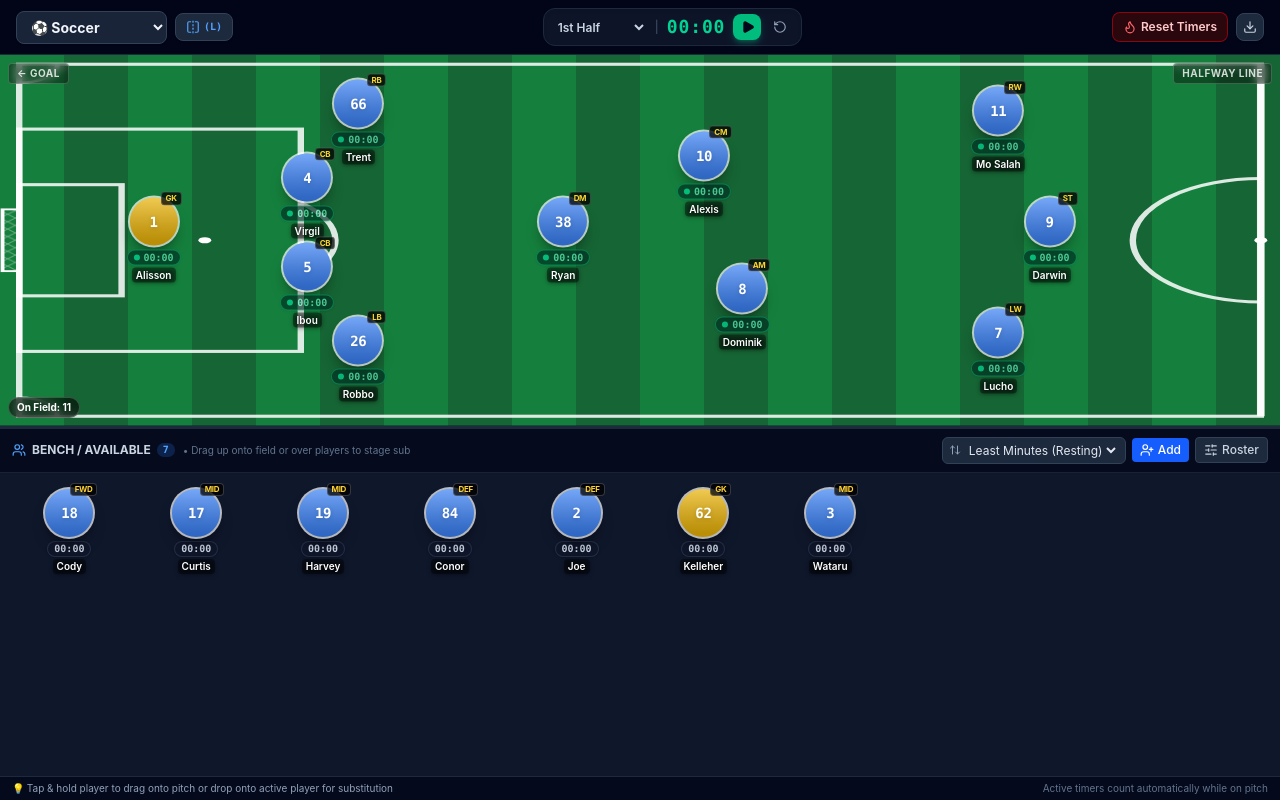
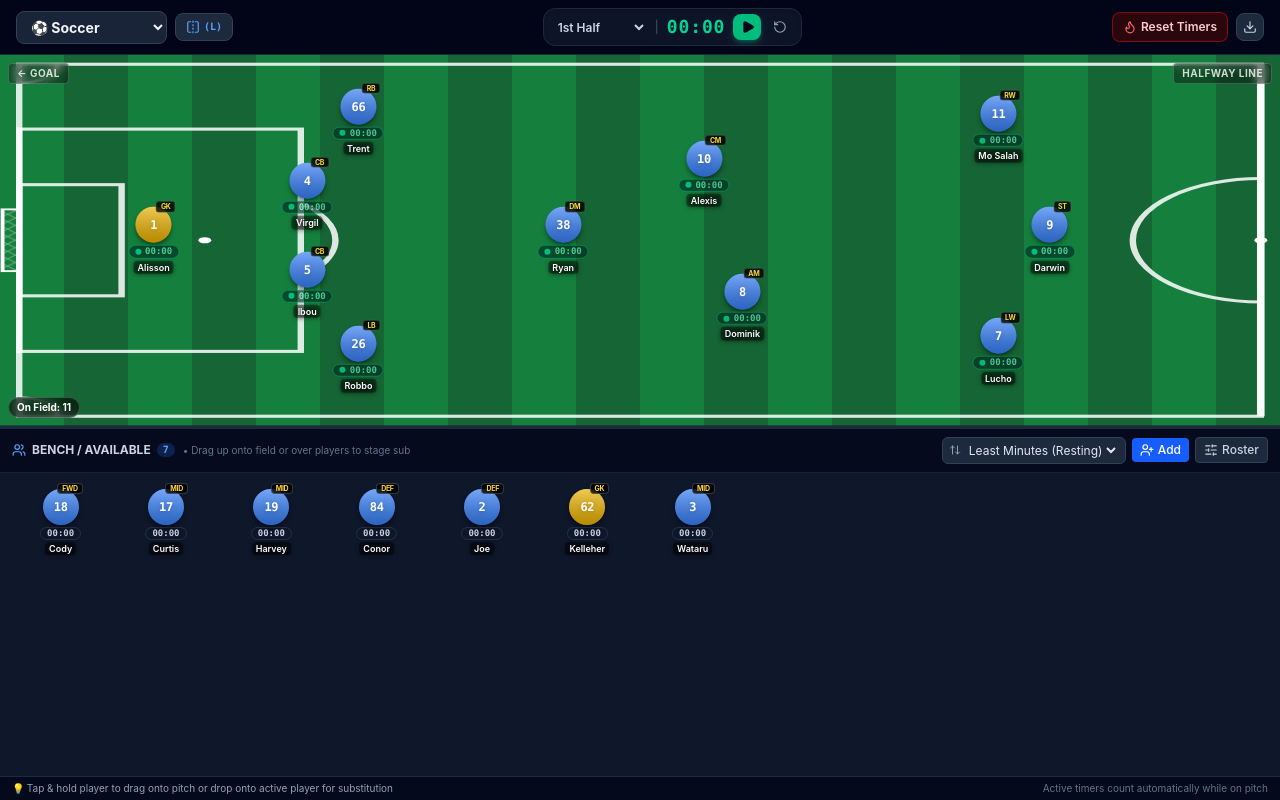
Before and after one commit to stephenwardhw/coachsub, a React (Vite) app: page / in a window 1280 px wide. Built offline with nearby package versions, Linux system fonts and the light colour scheme.

Commit message:
refactor: adjust player token size and positioning
Refine player token visuals by reducing icon sizes and tightening hitboxes and alignment offsets for improved field density and layout consistency.

```diff
--- a/src/App.tsx
+++ b/src/App.tsx
@@ -345,7 +345,7 @@ export default function App() {
               const dy = p.fieldPosition.y - py;
               // Aspect ratio weighting (field is ~10:6)
               const dist = Math.sqrt(dx * dx + (dy * 1.6) * (dy * 1.6));
-              if (dist < 10 && dist < minDistance) {
+              if (dist < 8.5 && dist < minDistance) {
                 minDistance = dist;
                 nearestPlayerId = p.id;
               }
@@ -391,8 +391,8 @@ export default function App() {
             if (targetPlayer && targetPlayer.fieldPosition) {
               // Offset slightly up and to the right as explicitly requested:
               // "The icon should then be placed over the existing player and a bit up and to the right so it does not overlap."
-              const stagedX = Math.round(Math.min(94, targetPlayer.fieldPosition.x + 7) * 10) / 10;
-              const stagedY = Math.round(Math.max(6, targetPlayer.fieldPosition.y - 8) * 10) / 10;
+              const stagedX = Math.round(Math.min(94, targetPlayer.fieldPosition.x + 5.5) * 10) / 10;
+              const stagedY = Math.round(Math.max(6, targetPlayer.fieldPosition.y - 6) * 10) / 10;
 
               setState((prev) => ({
                 ...prev,
@@ -556,15 +556,15 @@ export default function App() {
                 >
                   {/* Visual dashed connector line between target and incoming sub */}
                   {targetPlayer && targetPlayer.fieldPosition && (
-                    <svg className="absolute -inset-10 w-28 h-28 pointer-events-none -z-10">
+                    <svg className="absolute -inset-6 w-20 h-20 pointer-events-none -z-10">
                       <line
-                        x1="20"
-                        y1="60"
-                        x2="60"
-                        y2="20"
+                        x1="16"
+                        y1="44"
+                        x2="44"
+                        y2="16"
                         stroke="#34d399"
-                        strokeWidth="2.5"
-                        strokeDasharray="4 3"
+                        strokeWidth="2"
+                        strokeDasharray="3 2"
                       />
                     </svg>
                   )}
@@ -622,8 +622,8 @@ export default function App() {
               if (selectedFieldPlayer) {
                 const targetPos = selectedFieldPlayer.fieldPosition;
                 if (targetPos) {
-                  const stagedX = Math.round(Math.min(94, targetPos.x + 7) * 10) / 10;
-                  const stagedY = Math.round(Math.max(6, targetPos.y - 8) * 10) / 10;
+                  const stagedX = Math.round(Math.min(94, targetPos.x + 5.5) * 10) / 10;
+                  const stagedY = Math.round(Math.max(6, targetPos.y - 6) * 10) / 10;
                   setState((prev) => ({
                     ...prev,
                     players: prev.players.map((p) =>
--- a/src/components/BenchTray.tsx
+++ b/src/components/BenchTray.tsx
@@ -121,7 +121,7 @@ export const BenchTray: React.FC<BenchTrayProps> = ({
             </button>
           </div>
         ) : (
-          <div className="grid grid-cols-4 sm:grid-cols-6 md:grid-cols-8 lg:grid-cols-10 gap-3 items-center justify-items-center">
+          <div className="grid grid-cols-5 sm:grid-cols-7 md:grid-cols-9 lg:grid-cols-12 gap-2 items-center justify-items-center">
             {sorted.map((player) => {
               const isStaged = stagedPlayerIds.has(player.id);
               return (
--- a/src/components/PlayerToken.tsx
+++ b/src/components/PlayerToken.tsx
@@ -32,9 +32,9 @@ export const PlayerToken: React.FC<PlayerTokenProps> = ({
   className = '',
 }) => {
   const sizeClasses = {
-    sm: 'w-10 h-10 text-xs',
-    md: 'w-12 h-12 text-sm',
-    lg: 'w-14 h-14 text-base',
+    sm: 'w-[30px] h-[30px] text-[10px]',
+    md: 'w-9 h-9 text-xs',
+    lg: 'w-[42px] h-[42px] text-sm',
   }[size];
 
   const badgeColor = player.color || '#3b82f6';
@@ -49,17 +49,17 @@ export const PlayerToken: React.FC<PlayerTokenProps> = ({
     >
       {/* Target indicator ring if another player is being hovered over this player */}
       {isTargeted && (
-        <span className="absolute -inset-2.5 rounded-full border-2 border-emerald-400 bg-emerald-500/20 animate-ping pointer-events-none" />
+        <span className="absolute -inset-2 rounded-full border-2 border-emerald-400 bg-emerald-500/20 animate-ping pointer-events-none" />
       )}
 
       {/* Main Jersey Circle Icon */}
       <div
-        className={`relative ${sizeClasses} rounded-full flex flex-col items-center justify-center font-black tracking-tight text-white shadow-lg transition-transform duration-150 ${
+        className={`relative ${sizeClasses} rounded-full flex flex-col items-center justify-center font-black tracking-tight text-white shadow-md transition-transform duration-150 ${
           isStagedSub
-            ? 'ring-3 ring-emerald-400 ring-offset-2 ring-offset-slate-900 bg-emerald-600 scale-95 shadow-emerald-500/40 animate-pulse'
+            ? 'ring-2 ring-emerald-400 ring-offset-1 ring-offset-slate-900 bg-emerald-600 scale-95 shadow-emerald-500/40 animate-pulse'
             : isBeingReplaced
-            ? 'ring-3 ring-amber-400 ring-offset-2 ring-offset-slate-900 bg-slate-800 border-2 border-amber-400 opacity-90'
-            : 'ring-2 ring-white/70 shadow-black/40 hover:scale-105 active:scale-95'
+            ? 'ring-2 ring-amber-400 ring-offset-1 ring-offset-slate-900 bg-slate-800 border-2 border-amber-400 opacity-90'
+            : 'ring-1.5 ring-white/70 shadow-black/40 hover:scale-105 active:scale-95'
         }`}
         style={{
           backgroundColor: isStagedSub ? '#059669' : badgeColor,
@@ -70,21 +70,21 @@ export const PlayerToken: React.FC<PlayerTokenProps> = ({
 
         {/* Staged sub badge marker */}
         {isStagedSub && (
-          <span className="absolute -top-2 -left-1 px-1.5 py-0.2 rounded-full bg-emerald-500 text-[8px] font-black text-white uppercase tracking-wider border border-white shadow-xs">
+          <span className="absolute -top-2 -left-1 px-1 py-0.2 rounded-full bg-emerald-500 text-[7px] font-black text-white uppercase tracking-wider border border-white shadow-xs">
             SUB IN
           </span>
         )}
 
         {/* Being replaced badge marker */}
         {isBeingReplaced && (
-          <span className="absolute -top-2 -left-1 px-1.5 py-0.2 rounded-full bg-amber-500 text-[8px] font-black text-slate-950 uppercase tracking-wider border border-white shadow-xs">
+          <span className="absolute -top-2 -left-1 px-1 py-0.2 rounded-full bg-amber-500 text-[7px] font-black text-slate-950 uppercase tracking-wider border border-white shadow-xs">
             OUT
           </span>
         )}
 
         {/* Position tag top right */}
         {player.position && !isStagedSub && (
-          <span className="absolute -top-1.5 -right-1 px-1 py-0.2 rounded bg-black/75 text-[8px] font-bold text-amber-300 border border-white/20">
+          <span className="absolute -top-1.5 -right-1 px-1 py-0.2 rounded bg-black/80 text-[7px] font-bold text-amber-300 border border-white/20">
             {player.position}
           </span>
         )}
@@ -98,7 +98,7 @@ export const PlayerToken: React.FC<PlayerTokenProps> = ({
       {/* Visible Timer Badge */}
       {showTimer && (
         <div
-          className={`mt-1 px-1.5 py-0.5 rounded-full text-[10px] font-mono font-bold leading-none shadow-sm flex items-center gap-1 border ${
+          className={`mt-0.5 px-1.5 py-0.2 rounded-full text-[9px] font-mono font-bold leading-tight shadow-xs flex items-center gap-1 border ${
             player.isOnField
               ? 'bg-emerald-950/90 text-emerald-300 border-emerald-500/60 animate-pulse'
               : 'bg-slate-900/80 text-slate-300 border-slate-700/60'
@@ -112,7 +112,7 @@ export const PlayerToken: React.FC<PlayerTokenProps> = ({
       {/* Player Name */}
       {showName && (
         <span
-          className="mt-0.5 max-w-[70px] truncate text-center text-[10px] font-semibold text-white drop-shadow-[0_1px_2px_rgba(0,0,0,0.9)] bg-black/40 px-1 rounded"
+          className="mt-0.5 max-w-[58px] truncate text-center text-[9px] font-semibold text-white drop-shadow-[0_1px_2px_rgba(0,0,0,0.9)] bg-black/40 px-1 rounded"
           title={player.name}
         >
           {player.name}
```
